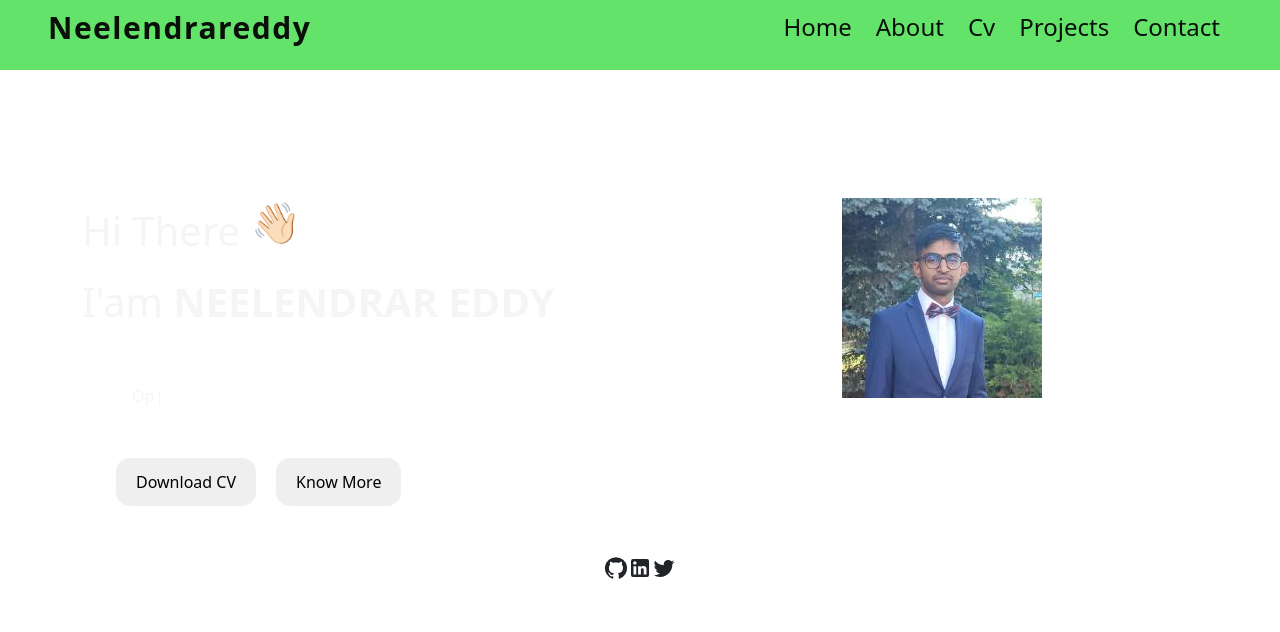
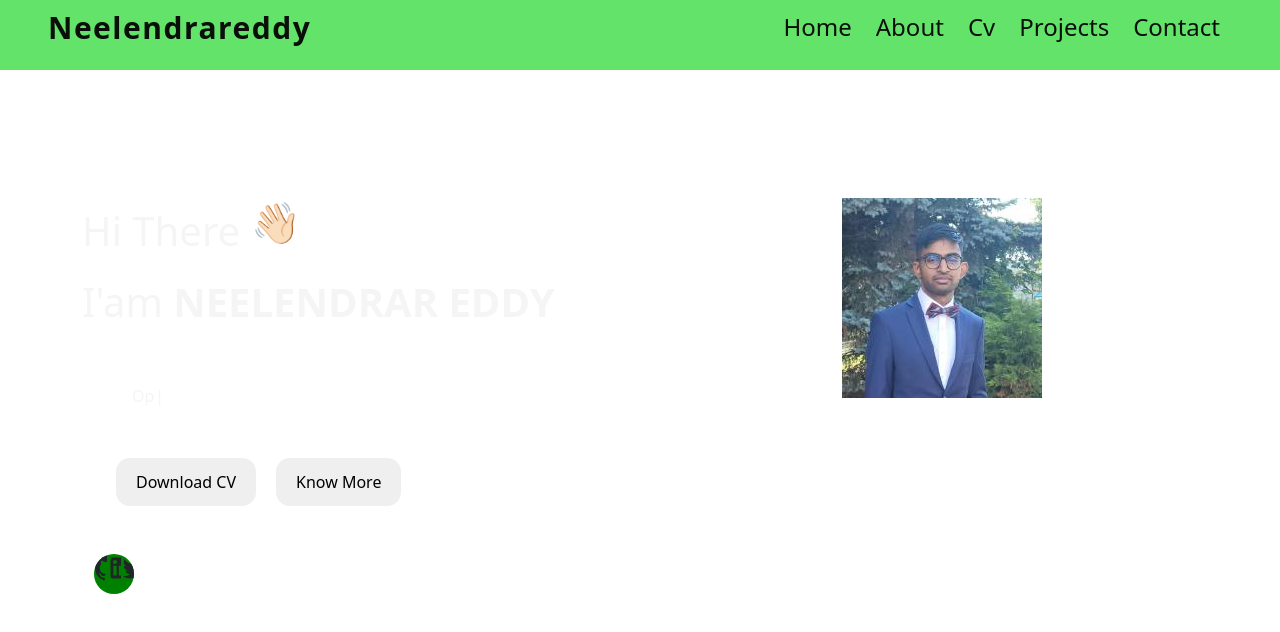
Before and after one commit to neelendrareddy9001/my-portfolio-website, a React (Create React App) app: page / in a window 1280 px wide. Shown: the top 632 px of the page. Built offline with nearby package versions, Linux system fonts and the light colour scheme.

Commit message:
changes had been updated

```diff
--- a/src/component/Home/Home.jsx
+++ b/src/component/Home/Home.jsx
@@ -1,11 +1,12 @@
 import React from "react";
+import { motion } from "framer-motion";
 import "./home.scss";
 import { Col, Container, Row } from "react-bootstrap";
 import Type from "../Navbar/Type";
-import myImg from '../../assets/images/my_img.jpeg';
-import GitHubIcon from '@mui/icons-material/GitHub';
-import LinkedInIcon from '@mui/icons-material/LinkedIn';
-import TwitterIcon from '@mui/icons-material/Twitter';
+import myImg from "../../assets/images/my_img.jpeg";
+import GitHubIcon from "@mui/icons-material/GitHub";
+import LinkedInIcon from "@mui/icons-material/LinkedIn";
+import TwitterIcon from "@mui/icons-material/Twitter";
 
 const Home = () => {
   return (
@@ -29,7 +30,7 @@ const Home = () => {
             </Col>
             <Col md={4}>
               <div className="img-container">
-                <img src={myImg} alt="my_image"/>
+                <img src={myImg} alt="my_image" />
               </div>
             </Col>
           </Row>
@@ -39,11 +40,21 @@ const Home = () => {
           </div>
         </Container>
         <Container className="social-icons-container">
-            <div className="soci-icons">
-              <GitHubIcon className="icon" />
-              <LinkedInIcon className="icon"/>
-              <TwitterIcon className="icon"/>
-            </div>
+          <div className="social-icons">
+            <motion.div whileTap={{ scale: 0.9 }} whileHover={{
+              scale: 1.1,
+              backgroundColor: "#d1d5db",
+              color: "black"
+            }}>
+              <GitHubIcon className="icon"></GitHubIcon>
+            </motion.div>
+            <motion.div whileTap={{ scale: 0.9 }}>
+              <LinkedInIcon className="icon" />
+            </motion.div>
+            <motion.div whileTap={{ scale: 0.9 }}>
+              <TwitterIcon className="icon" />
+            </motion.div>
+          </div>
         </Container>
       </Container>
     </section>
--- a/src/component/Home/home.scss
+++ b/src/component/Home/home.scss
@@ -80,8 +80,13 @@
 }
 
 
-.social-icons-container {
+.social-icons-container .social-icons {
   display: flex;
-  align-items: center;
-  justify-content: center;
+  width: 40px;
+  height: 40px;
+  border-radius: 50%;
+  background-color: green;
 }
+.social-icons-container .icon {
+  font-size: 28px;
+}
```
